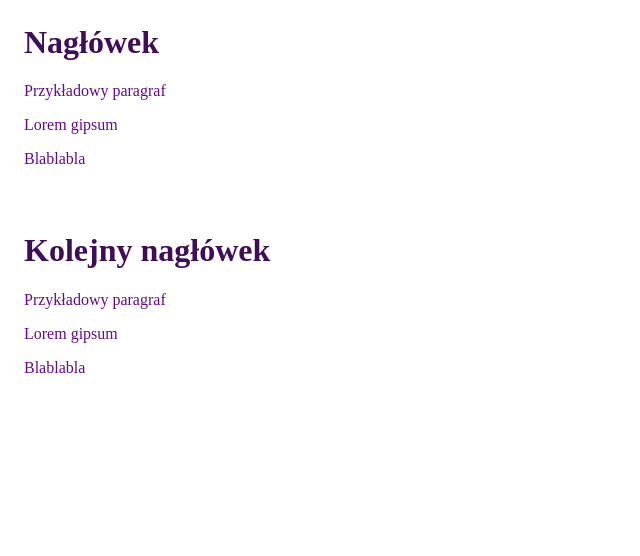
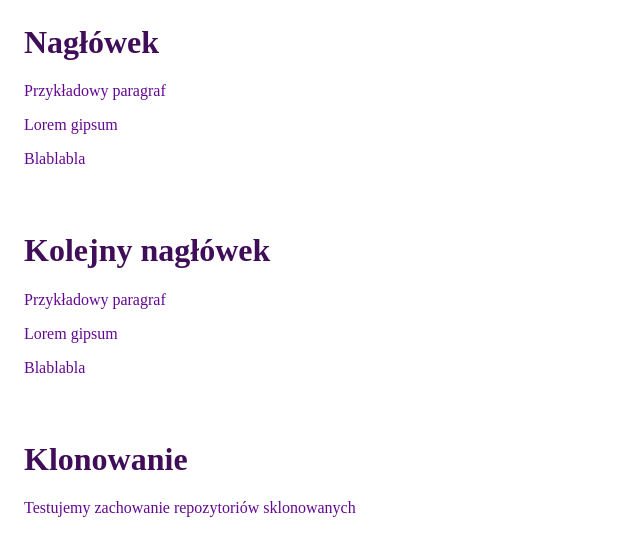
Before and after one commit to pmbytner/NWWO-INLS2_1.1, a plain HTML site: page index.html in a window 1280 px wide. Shown: the whole page, without its empty margins (0-640 px from the left). Drawn offline with Linux system fonts and the light colour scheme.

Commit message:
test klonów

```diff
--- a/index.html
+++ b/index.html
@@ -15,9 +15,13 @@
     <p>Przykładowy paragraf</p>
     <p>Lorem gipsum</p>
     <p>Blablabla</p>
+
     <h1>Kolejny nagłówek</h1>
     <p>Przykładowy paragraf</p>
     <p>Lorem gipsum</p>
     <p>Blablabla</p>
+
+    <h1>Klonowanie</h1>
+    <p>Testujemy zachowanie repozytoriów sklonowanych</p>
 </body>
 </html>
```
